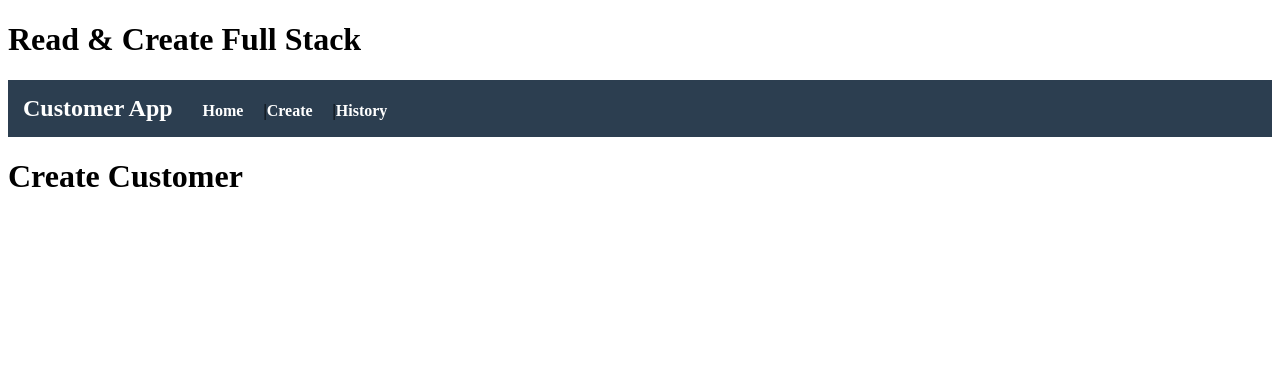
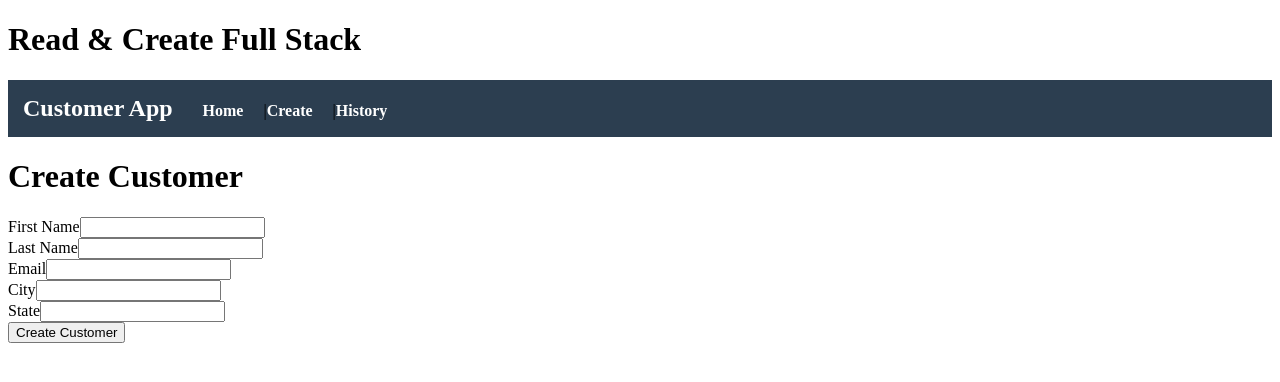
Before and after one commit to Lubeth2026/lvl4-w5d5-customerApp-fullstack, a React app in the folder frontend/: page /create in a window 1280 px wide. Shown: the top 382 px of the page. Built offline with nearby package versions, Linux system fonts and the light colour scheme; the HTML template or start-up script is replaced by a standard one.

Commit message:
Add CreateCustomer.jsx state & a create customer form w/ 5 input fields, value, onChange

```diff
--- a/frontend/src/components/CreateCustomer.jsx
+++ b/frontend/src/components/CreateCustomer.jsx
@@ -1,10 +1,42 @@
 
-import React from 'react'
+import React, { useState } from 'react'
 
 function CreateCustomer() {
+    const [formData, setFormData] = useState({
+        first_name: "", last_name: "", email: "", city: "", state: ""
+    })
+
   return (
     <div>
         <h1>Create Customer</h1>
+        <form >
+            <div>
+                <label htmlFor="first_name">First Name</label>
+                <input type="text" value={formData.first_name}
+                onChange={(event)=> setFormData({...formData, first_name: event.target.value})} />
+            </div>
+            <div>
+                <label htmlFor="last_name">Last Name</label>
+                <input type="text" value={formData.last_name}
+                onChange={(event)=> setFormData({...formData, last_name: event.target.value})} />
+            </div>
+            <div>
+                <label htmlFor="email">Email</label>
+                <input type="text" value={formData.email}
+                onChange={(event)=> setFormData({...formData, email: event.target.value})} />
+            </div>
+            <div>
+                <label htmlFor="city">City</label>
+                <input type="text" value={formData.city}
+                onChange={(event)=> setFormData({...formData, city: event.target.value})} />
+            </div>
+            <div>
+                <label htmlFor="state">State</label>
+                <input type="text" value={formData.state}
+                onChange={(event)=> setFormData({...formData, state: event.target.value})} />
+            </div>
+            <button>Create Customer</button>
+        </form>
     </div>
   )
 }
```
